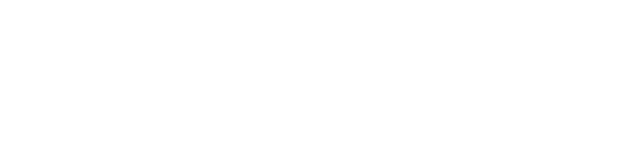
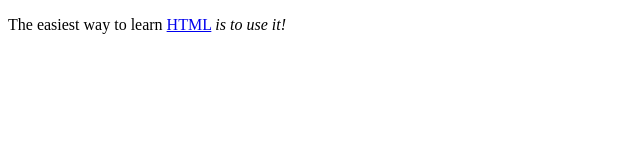
Before and after one commit to JustinCotton/html-css-in-class, a plain HTML site: page index.html in a window 1280 px wide. Shown: the whole page, without its empty margins (0-640 px from the left). Drawn offline with Linux system fonts and the light colour scheme.

Commit message:
add initial content to body

```diff
--- a/index.html
+++ b/index.html
@@ -1,10 +1,14 @@
 <!DOCTYPE html>
 <html>
-  <head>
-    <meta charset="utf-8">
-    <title></title>
-  </head>
-  <body>
-
-  </body>
+<head>
+  <meta charset="utf-8">
+  <title>HTML &amp; CSS</title>
+</head>
+<body>
+  <p>
+    The easiest way to learn
+    <a href="https://developer.mozilla.org/en-US/docs/Web/HTML">HTML</a>
+    <em>is to use it!</em>
+  </p>
+</body>
 </html>
```
